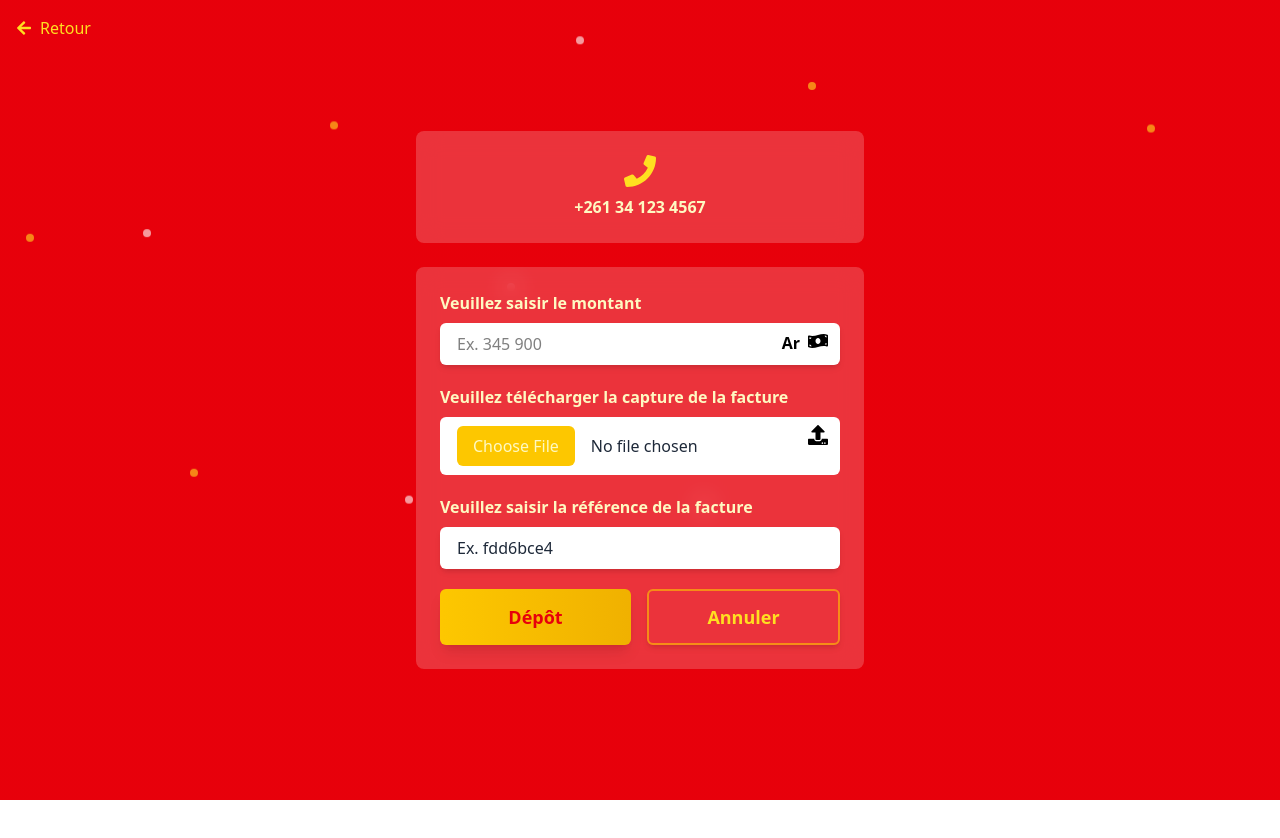
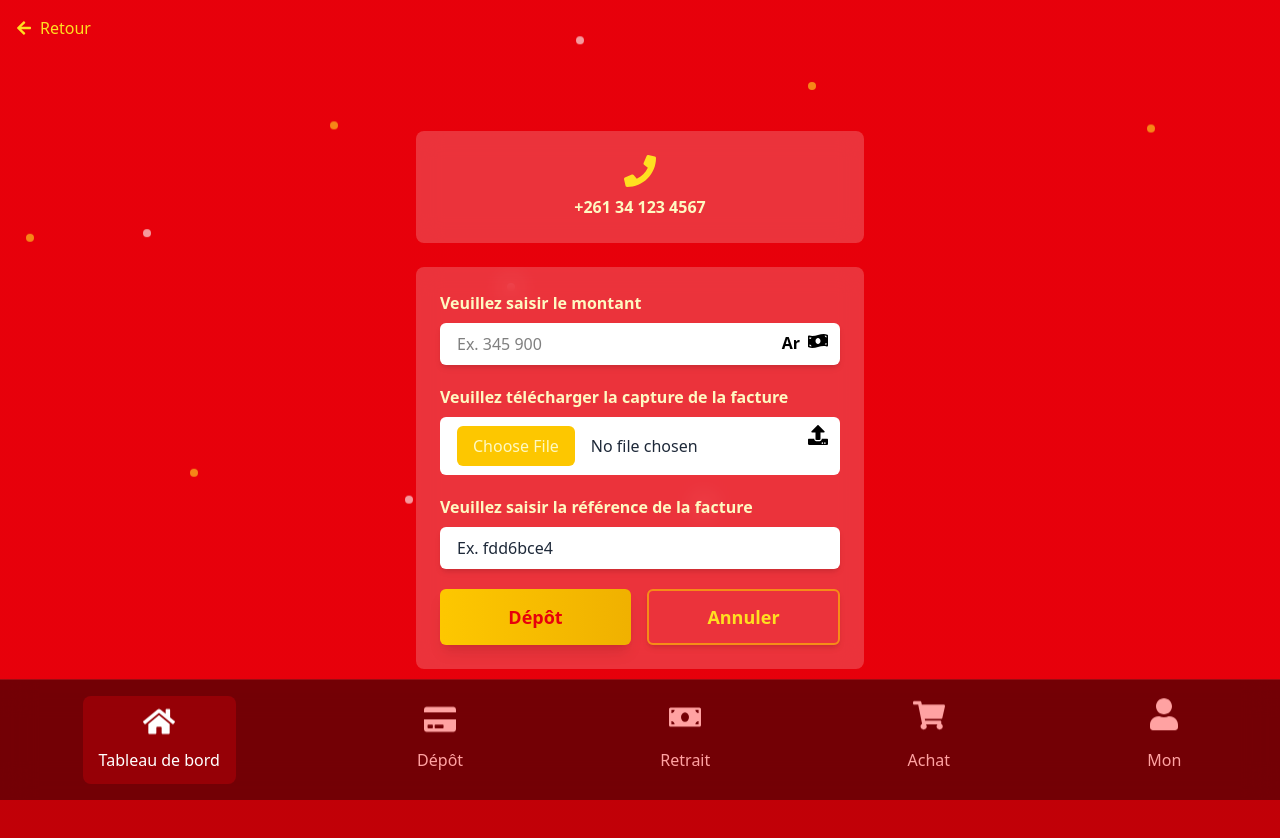
Before and after one commit to Andronique/siteInvestissement, a Next.js app in the folder appinvest/: page /deposit in a window 1280 px wide. Shown: the top 838 px of the page. Before the commit the page ends 800 px from the top, so only its background shows below. Built offline with nearby package versions, Linux system fonts and the light colour scheme.

Commit message:
creation layout

```diff
--- a/appinvest/src/app/dashboard/page.jsx
+++ b/appinvest/src/app/dashboard/page.jsx
@@ -25,13 +25,6 @@ const DASHBOARD_ITEMS = [
   { id: 'team', icon: FaUsers, label: 'Équipe et Groupe', href: '/team', type: 'square', color: 'from-cyan-500 to-cyan-600' },
 ];
 
-const BOTTOM_TABS = [
-  { id: 'dashboard', icon: FaHome, label: 'Tableau de bord', href: '/dashboard/overview' },
-  { id: 'deposit', icon: FaCreditCard, label: 'Dépôt', href: '/deposit' },
-  { id: 'withdraw', icon: FaMoneyBill, label: 'Retrait', href: '/withdraw' },
-  { id: 'invest', icon: FaShoppingCart, label: 'Achat', href: '/invest' },
-  { id: 'profile', icon: FaUser, label: 'Mon', href: '/profile' },
-];
 
 export default function DashboardPage() {
   const router = useRouter();
@@ -121,27 +114,7 @@ export default function DashboardPage() {
             </div>
           ))}
         </div>
-        <div className="fixed bottom-0 left-0 right-0 z-50">
-          <div className="bg-black/50 border-t border-red-500/30 backdrop-blur-lg">
-            <div className="flex justify-around items-center py-4">
-              {BOTTOM_TABS.map((tab, index) => (
-                <Link key={tab.id} href={tab.href}>
-                  <button
-                    className={`flex flex-col items-center space-y-2 text-red-300 hover:text-white hover:bg-red-600/30 px-4 py-3 rounded-lg transition-all duration-300 ${
-                      isLoaded ? 'animate-slide-in-up' : 'opacity-0'
-                    } ${tab.href === '/dashboard/overview' ? 'bg-red-600/30 text-white' : ''}`}
-                    style={{ animationDelay: `${0.8 + index * 0.1}s` }}
-                    aria-label={tab.label}
-                  >
-                    <tab.icon className="w-8 h-8 animate-float" style={{ animationDelay: `${index * 0.2}s` }} />
-                    <span className="text-sm sm:text-base font-medium">{tab.label}</span>
-                  </button>
-                </Link>
-              ))}
-            </div>
-          </div>
-        </div>
-        <div className="pb-32 md:pb-24"></div>
+
       </div>
     </div>
   );
--- a/appinvest/src/app/deposit/page.jsx
+++ b/appinvest/src/app/deposit/page.jsx
@@ -1,3 +1,10 @@
+import Layout from '../../components/Layout';
 import DepositPage from '../../components/Deposit';
 
-export default DepositPage;
+export default function PageWithdraw() {
+  return (
+    <Layout>
+      <DepositPage/>
+    </Layout>
+  );
+}
--- /dev/null
+++ b/appinvest/src/components/Layout.jsx
@@ -0,0 +1,42 @@
+'use client';
+import { FaHome, FaCreditCard, FaMoneyBill, FaShoppingCart, FaUser} from 'react-icons/fa';
+import Link from 'next/link';
+import { useState } from 'react';
+
+export default function Layout({ children }) {
+     const [isLoaded, setIsLoaded] = useState(true);
+    const BOTTOM_TABS = [
+      { id: 'dashboard', icon: FaHome, label: 'Tableau de bord', href: '/dashboard/overview' },
+      { id: 'deposit', icon: FaCreditCard, label: 'Dépôt', href: '/deposit' },
+      { id: 'withdraw', icon: FaMoneyBill, label: 'Retrait', href: '/withdraw' },
+      { id: 'invest', icon: FaShoppingCart, label: 'Achat', href: '/invest' },
+      { id: 'profile', icon: FaUser, label: 'Mon', href: '/profile' },
+    ];
+
+  return (
+    <>
+      <main className="">{children}</main>
+        <div className="fixed bottom-0 left-0 right-0 z-50">
+          <div className="bg-black/50 border-t border-red-500/30 backdrop-blur-lg">
+            <div className="flex justify-around items-center py-4">
+              {BOTTOM_TABS.map((tab, index) => (
+                <Link key={tab.id} href={tab.href}>
+                  <button
+                    className={`flex flex-col items-center space-y-2 text-red-300 hover:text-white hover:bg-red-600/30 px-4 py-3 rounded-lg transition-all duration-300 ${
+                      isLoaded ? 'animate-slide-in-up' : 'opacity-0'
+                    } ${tab.href === '/dashboard/overview' ? 'bg-red-600/30 text-white' : ''}`}
+                    style={{ animationDelay: `${0.8 + index * 0.1}s` }}
+                    aria-label={tab.label}
+                  >
+                    <tab.icon className="w-8 h-8 animate-float" style={{ animationDelay: `${index * 0.2}s` }} />
+                    <span className="text-sm sm:text-base font-medium">{tab.label}</span>
+                  </button>
+                </Link>
+              ))}
+            </div>
+          </div>
+        </div>
+      <div className="pb-32 md:pb-24 bg-gradient-to-br from-red-700 via-red-700 to-red-700 animate-gradient"></div>
+    </>
+  );
+}
```
